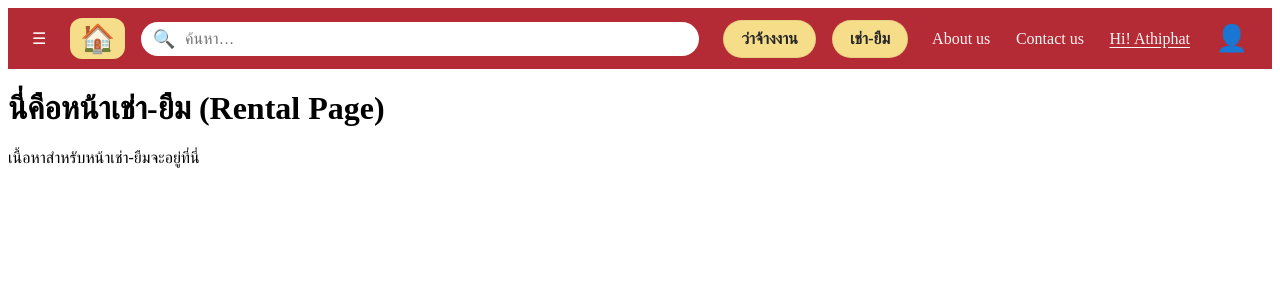
After one commit to athiphat67/LorbMore, a Django app: page /rental in a window 1280 px wide. The commit adds this page. Shown: the top 300 px of the page. Run offline with Django 5.2, Linux system fonts and the light colour scheme.

Commit message:
add hiring page and rental page

```diff
--- a/pages/templates/pages/navbar.html
+++ b/pages/templates/pages/navbar.html
@@ -3,12 +3,9 @@
 <link rel="stylesheet" href="{% static 'css/navbar.css' %}">
 
 <nav class="navbar" role="navigation" aria-label="Main">
-  <!-- toggle สำหรับจอเล็ก -->
   <label for="nav-check" class="nav-toggle" aria-label="Toggle menu">☰</label>
 
-  <!-- ซ้าย: home + search -->
   <div class="nav-left">
-    <!-- หน้าหลักคือ about -->
     <a href="{% url 'home' %}" class="home-btn" aria-label="Home">🏠</a>
 
     <form class="search" action="#" method="get" role="search">
@@ -23,11 +20,10 @@
     </form>
   </div>
 
-  <!-- ขวา: ปุ่มเหลือง + เมนูข้อความ -->
   <div id="nav-menu" class="nav-right">
     <ul class="nav-actions">
-      <li><a class="pill" href="#">ว่าจ้างงาน</a></li>
-      <li><a class="pill" href="#">เช่า-ยืม</a></li>
+      <li><a class="pill" href="{% url 'hiring' %}">ว่าจ้างงาน</a></li>
+      <li><a class="pill" href="{% url 'rental' %}">เช่า-ยืม</a></li>
     </ul>
 
     <ul class="nav-links">
--- /dev/null
+++ b/pages/templates/pages/rental.html
@@ -0,0 +1,7 @@
+{% extends 'base.html' %}
+{% load static %}
+
+{% block content %}
+    <h1>นี่คือหน้าเช่า-ยืม (Rental Page)</h1>
+    <p>เนื้อหาสำหรับหน้าเช่า-ยืมจะอยู่ที่นี่</p>
+    {% endblock %}
--- a/pages/urls.py
+++ b/pages/urls.py
@@ -4,4 +4,6 @@ from . import views
 urlpatterns = [
     path('about/', views.about_page_view, name='about'),
     path('', views.home_page_view, name='home'),
+    path('hiring/', views.hiring_page_view, name='hiring'),
+    path('rental', views.rental_page_view, name='rental'),
 ]
--- a/pages/views.py
+++ b/pages/views.py
@@ -6,3 +6,9 @@ def about_page_view(request):
 
 def home_page_view(request):
     return render(request, 'pages/home.html')
+
+def hiring_page_view(request):
+    return render(request, 'pages/hiring.html')
+
+def rental_page_view(request):
+    return render(request, 'pages/rental.html')
```
Also changed, not shown: pages/templates/pages/hiring.html (added, +7 -0 lines).
